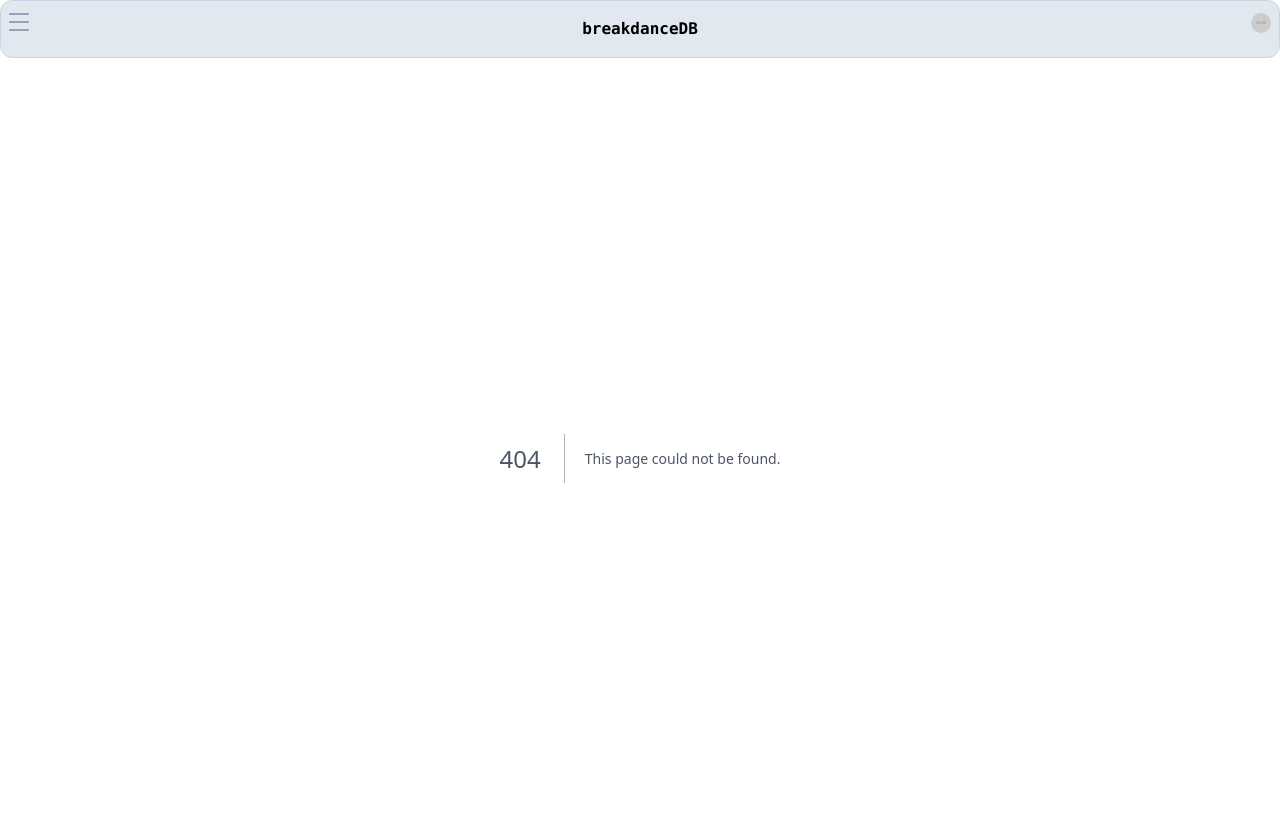
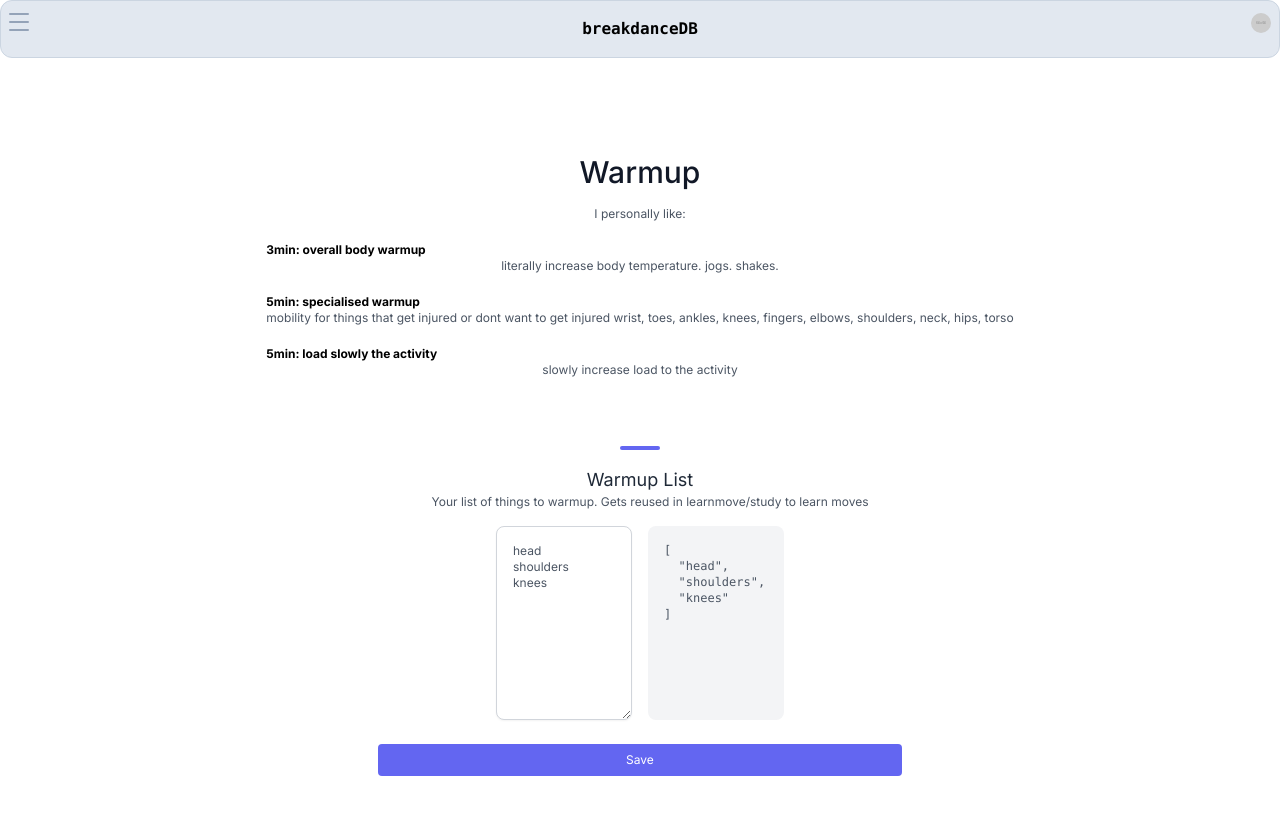
Before and after one commit to volaix/breakdancedb, a Next.js app: page /warmup in a window 1280 px wide. Before the commit this address had no page. Shown: the top 814 px of the page. Built offline with nearby package versions, Linux system fonts and the light colour scheme.

Commit message:
added warmup protocol page

```diff
--- a/src/app/_components/Header.tsx
+++ b/src/app/_components/Header.tsx
@@ -94,6 +94,9 @@ export default function RenderHeader() {
                   <li className="my-2 border-b border-gray-400 text-xs uppercase">
                     <a href="/importexport">Import / Export</a>
                   </li>
+                  <li className="my-2 border-b border-gray-400 text-xs uppercase">
+                    <a href="/warmup">Warmup Protocol</a>
+                  </li>
                   {inDevelopment || (
                     <li className="my-2 border-b border-gray-400 uppercase">
                       <a href="/nodes">Nodeview</a>
--- a/src/app/_utils/zustandLocalStorage.ts
+++ b/src/app/_utils/zustandLocalStorage.ts
@@ -39,6 +39,7 @@ interface ZustandLocalStorage extends LocalStorageProperties {
   setLsFlows: (flows: Flow[]) => void
   setLsUserMoves: (moves: string[]) => void
   setLsUserLearning: (learning: Move[]) => void
+  setDanceList: (list: string[]) => void
   //getters
   getLsFlows: () => Flow[]
   getLsUserMoves: () => string[]
@@ -64,6 +65,7 @@ export const useZustandStore = create<ZustandLocalStorage>()(
       setLsFlows: (flows) => set({ [lsFlows]: flows }),
       setLsUserMoves: (moves) => set({ [lsUserMoves]: moves }),
       setLsUserLearning: (learning) => set({ [lsUserLearning]: learning }),
+      setDanceList: (list) => set({ [lsDanceList]: list }),
       //getters
       getLsFlows: () => get()[lsFlows],
       getLsUserMoves: () => get()[lsUserMoves],
--- /dev/null
+++ b/src/app/warmup/page.tsx
@@ -0,0 +1,103 @@
+'use client'
+
+import { ChangeEvent, useEffect, useState } from 'react'
+import { useZustandStore } from '../_utils/zustandLocalStorage'
+
+export default function RenderPageWarmup() {
+  //------------------------state------------------------
+  const [list, setList] = useState<string[]>([])
+  const [saveText, setSaveText] = useState<string>('Save')
+  const setDanceList = useZustandStore((state) => state.setDanceList)
+  const getDanceList = useZustandStore((state) => state.getDanceList)
+
+  const handleChange = (event: ChangeEvent<HTMLTextAreaElement>) => {
+    const value = event.target.value
+    const items = value.split('\n').filter((item) => item.trim() !== '')
+    setList(items)
+  }
+
+  //----------------------hooks-----------------------
+  useEffect(() => {
+    const danceList = getDanceList()
+    if (danceList.length > 0) {
+      setList(danceList)
+    }
+  }, [getDanceList])
+
+  //----------------------handlers------------------------
+  const handleSave = () => {
+    setDanceList(list)
+    setSaveText('Saved')
+  }
+
+  //-----------------------render------------------------
+  return (
+    <div className="mt-24">
+      <h1 className="title-font mb-4 text-center text-2xl font-medium text-gray-900 sm:text-3xl dark:text-white">
+        Warmup
+      </h1>
+      <div className="flex flex-col items-center justify-center text-xs">
+        <div className="mb-10 px-5 text-center">
+          I personally like: <br />
+          <div className="my-5">
+            <h5 className="text-left font-bold text-black dark:text-white">
+              3min: overall body warmup
+            </h5>
+            <div> literally increase body temperature. jogs. shakes. </div>
+          </div>
+          <div className="my-5">
+            <h5 className="text-left font-bold text-black dark:text-white">
+              5min: specialised warmup
+            </h5>
+            <div>
+              mobility for things that get injured or dont want to get injured
+              wrist, toes, ankles, knees, fingers, elbows, shoulders, neck,
+              hips, torso
+            </div>
+          </div>
+          <div className="my-5">
+            <h5
+              className=" text-left
+            font-bold text-black dark:text-white"
+            >
+              5min: load slowly the activity
+            </h5>
+            <div>slowly increase load to the activity</div>
+          </div>
+        </div>
+        {/* -----------spacer-------------- */}
+        <div className="mb-4 mt-2 flex w-10 justify-center">
+          <div className="inline-flex h-1 w-16 rounded-full bg-indigo-500"></div>
+        </div>
+        <h1 className="text-lg text-gray-800 dark:text-gray-200">
+          Warmup List
+        </h1>
+        <p className="ml-5">
+          Your list of things to warmup. Gets reused in learnmove/study to learn
+          moves
+        </p>
+        <div className="flex max-w-xs space-x-4 p-4">
+          <textarea
+            className="w-1/2 rounded-lg border border-gray-300 p-4
+    shadow-sm focus:border-transparent focus:outline-none
+    focus:ring-2 focus:ring-blue-400"
+            rows={10}
+            cols={30}
+            onChange={handleChange}
+            defaultValue={list.join('\n')}
+          ></textarea>
+          <pre className="w-1/2 rounded-lg bg-gray-100 p-4">
+            {JSON.stringify(list, null, 2)}
+          </pre>
+        </div>
+
+        <button
+          className="disabled:bg-grey-400 disabled:text-grey m-2 w-2/3 rounded border-0 bg-indigo-500 px-6 py-2 text-center text-white focus:outline-none disabled:opacity-75"
+          onClick={handleSave}
+        >
+          {saveText}
+        </button>
+      </div>
+    </div>
+  )
+}
```
